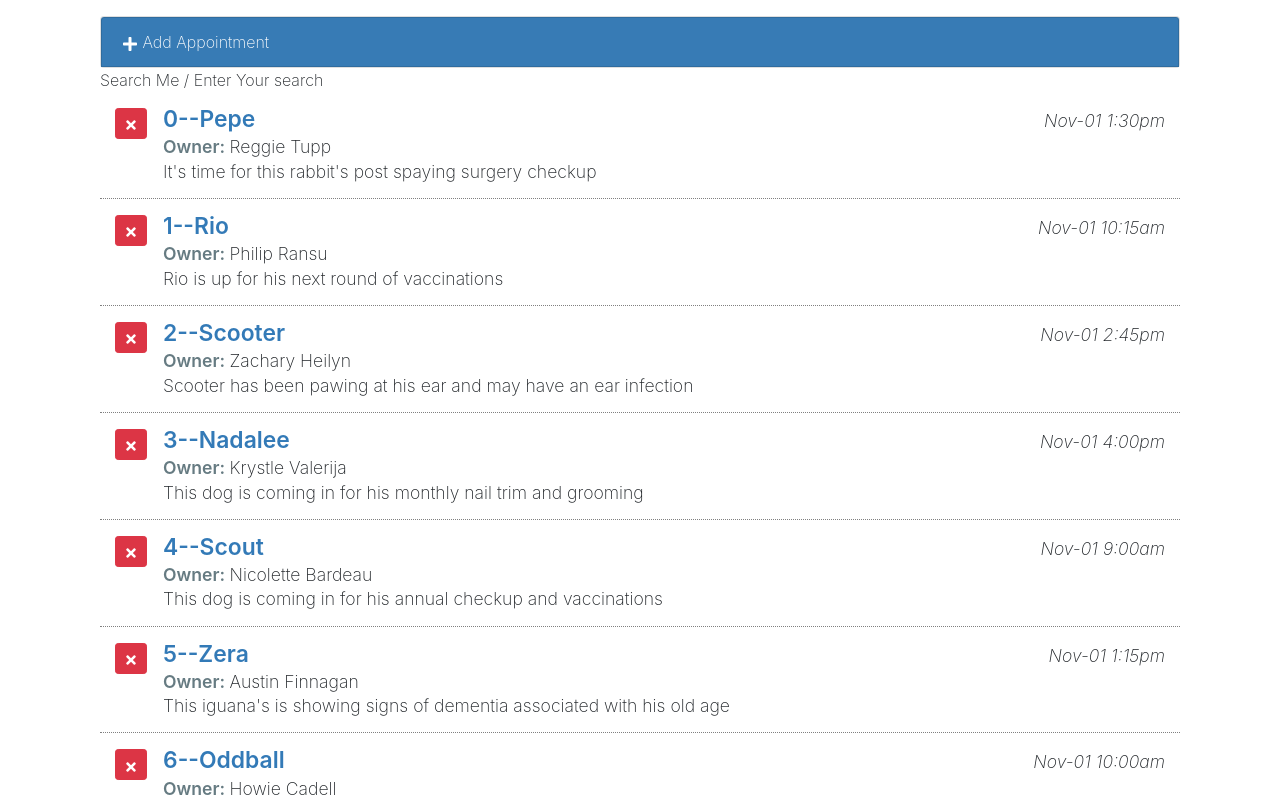
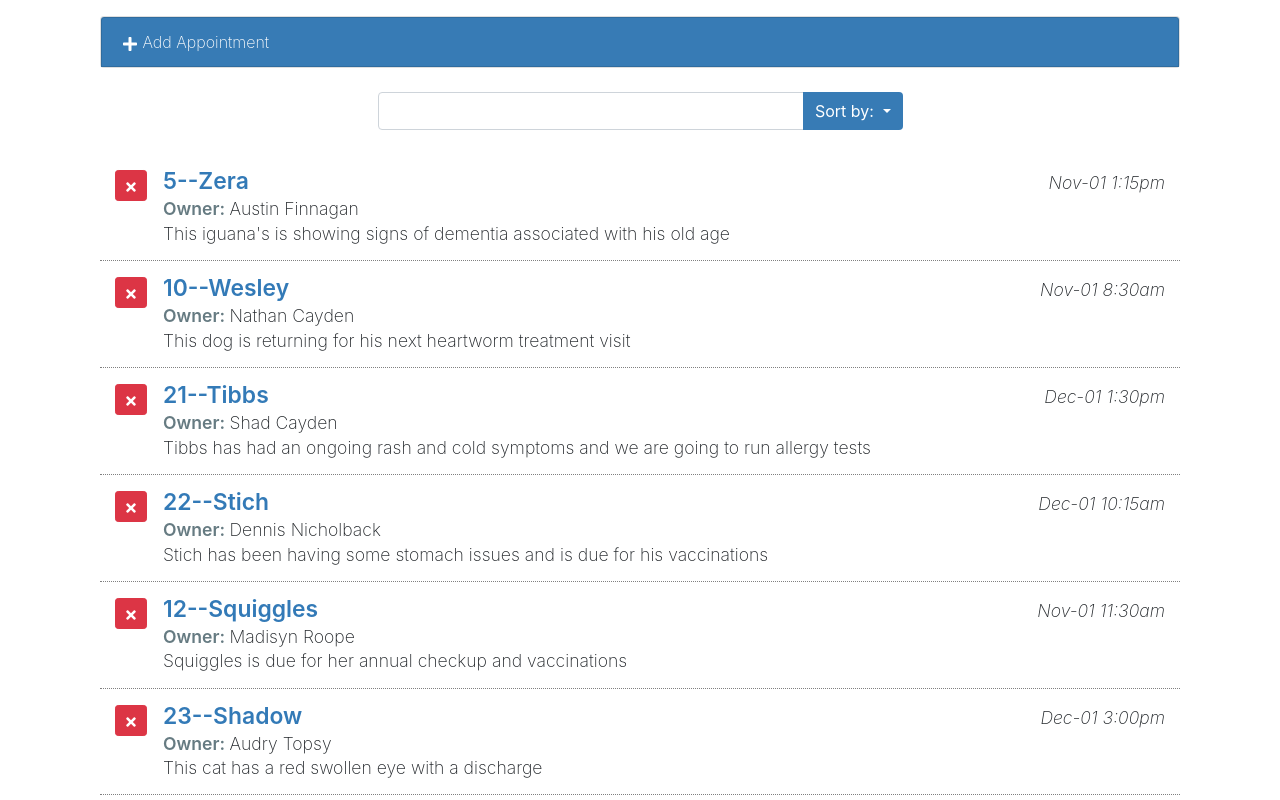
Before and after one commit to howdyAnkit/React_Appointments, a React (Create React App) app: page / in a window 1280 px wide. Shown: the top 800 px of the page. Built offline with nearby package versions, Linux system fonts and the light colour scheme; the HTML template or start-up script is replaced by a standard one.

Commit message:
Sorting the List ASC / DESC

```diff
--- a/src/components/App.js
+++ b/src/components/App.js
@@ -14,6 +14,8 @@
     this.state = {
       myAppointments: [],
       formDisplay: false,
+      orderBy:'petName',
+      orderDir:'desc',
       lastIndex: 0
     };
     this.deleteAppointment = this.deleteAppointment.bind(this);
@@ -62,6 +64,21 @@
 
   render(){
 
+    let order;
+    let fileteredApts = this.state.myAppointments;
+    if(this.state.orderDir === 'asc'){
+      order = 1;
+    }else{
+      order = -1;
+    }
+
+    fileteredApts.sort((a,b) =>{
+        if(a[this.state.orderBy].toLowerCase() < b[this.state.orderBy].toLowerCase()){
+          return -1 * order;
+        }else{
+          return 1 * order;
+        }
+    });
 
     return (
       <main className="page bg-white" id="petratings">
@@ -75,7 +92,9 @@
                   addAppointment={this.addAppointment}
                 />
                 <SearchAppointments />
-                <ListAppointments appointments={this.state.myAppointments} deleteAppointment={this.deleteAppointment}/>
+                <ListAppointments
+                  appointments={fileteredApts}
+                  deleteAppointment={this.deleteAppointment}/>
               </div>
             </div>
           </div>
--- a/src/components/SearchAppointments.js
+++ b/src/components/SearchAppointments.js
@@ -2,7 +2,50 @@
 
  class SearchAppointments extends Component{
     render(){
-        return <div>Search Me / Enter Your search</div>
+        return (
+            <div className="search-appointments row justify-content-center my-4">
+            <div className="col-md-6">
+              <div className="input-group">
+                <input
+                  id="SearchApts"
+                  type="text"
+                  className="form-control"
+                  aria-label="Search Appointments"
+                />
+                <div className="input-group-append">
+                  <button
+                    type="button"
+                    className="btn btn-primary dropdown-toggle"
+                    data-toggle="dropdown"
+                    aria-haspopup="true"
+                    aria-expanded="false"
+                  >
+                    Sort by: <span className="caret" />
+                  </button>
+
+                  <div className="sort-menu dropdown-menu dropdown-menu-right">
+                    <button className="sort-by dropdown-item" href="#">
+                      Pet Name
+                    </button>
+                    <button className="sort-by dropdown-item" href="#">
+                      Date
+                    </button>
+                    <button className="sort-by dropdown-item" href="#">
+                      Owner
+                    </button>
+                    <div role="separator" className="dropdown-divider" />
+                    <button className="sort-by dropdown-item" href="#">
+                      Asc
+                    </button>
+                    <button className="sort-by dropdown-item" href="#">
+                      Desc
+                    </button>
+                  </div>
+                </div>
+              </div>
+            </div>
+          </div>
+        )
     }
 }
 
```
